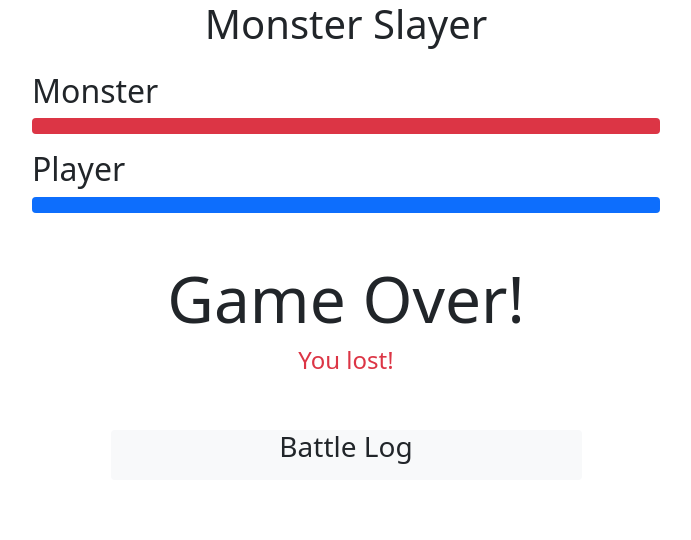
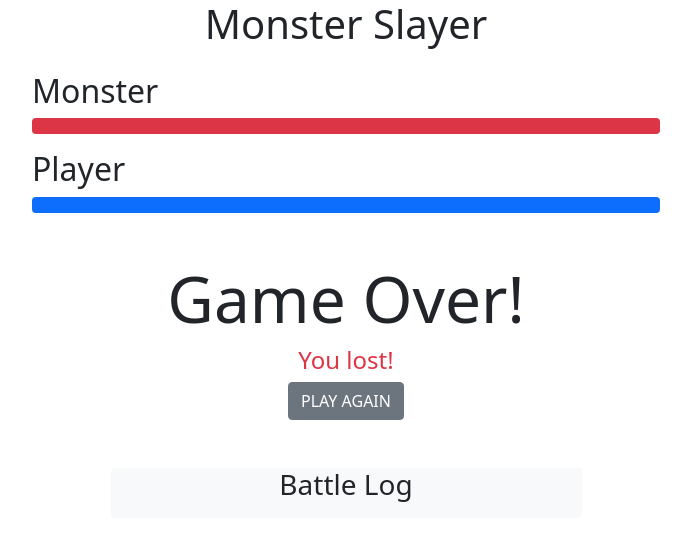
Before and after one commit to huuff/monster-slayer, a Vue app: page / in a window 1280 px wide. Both pictures are taken after a click on the button "SURRENDER". Shown: the top 540 px of the page, without its empty margins (294-985 px from the left). Built offline with nearby package versions, Linux system fonts and the light colour scheme.

Commit message:
restarting

```diff
--- a/src/App.vue
+++ b/src/App.vue
@@ -35,6 +35,7 @@
         <h4 v-if="state === 'won'" class="text-success">You won!</h4>
         <h4 v-else-if="state === 'lost'" class="text-danger">You lost!</h4>
         <h4 v-else class="text-secondary">It's a draw!</h4>
+        <button class="btn btn-secondary" @click="reset">PLAY AGAIN</button>
       </div>
       <div class="container bg-light text-center mt-5 w-75 rounded">
         <h3>Battle Log</h3>
@@ -150,6 +151,12 @@ export default defineComponent({
     surrender() {
       this.state = "lost";
     },
+    reset() {
+      this.state = "playing";
+      this.round = 0;
+      this.playerHealth = 100;
+      this.monsterHealth = 100;
+    }
   },
 
 });
```
